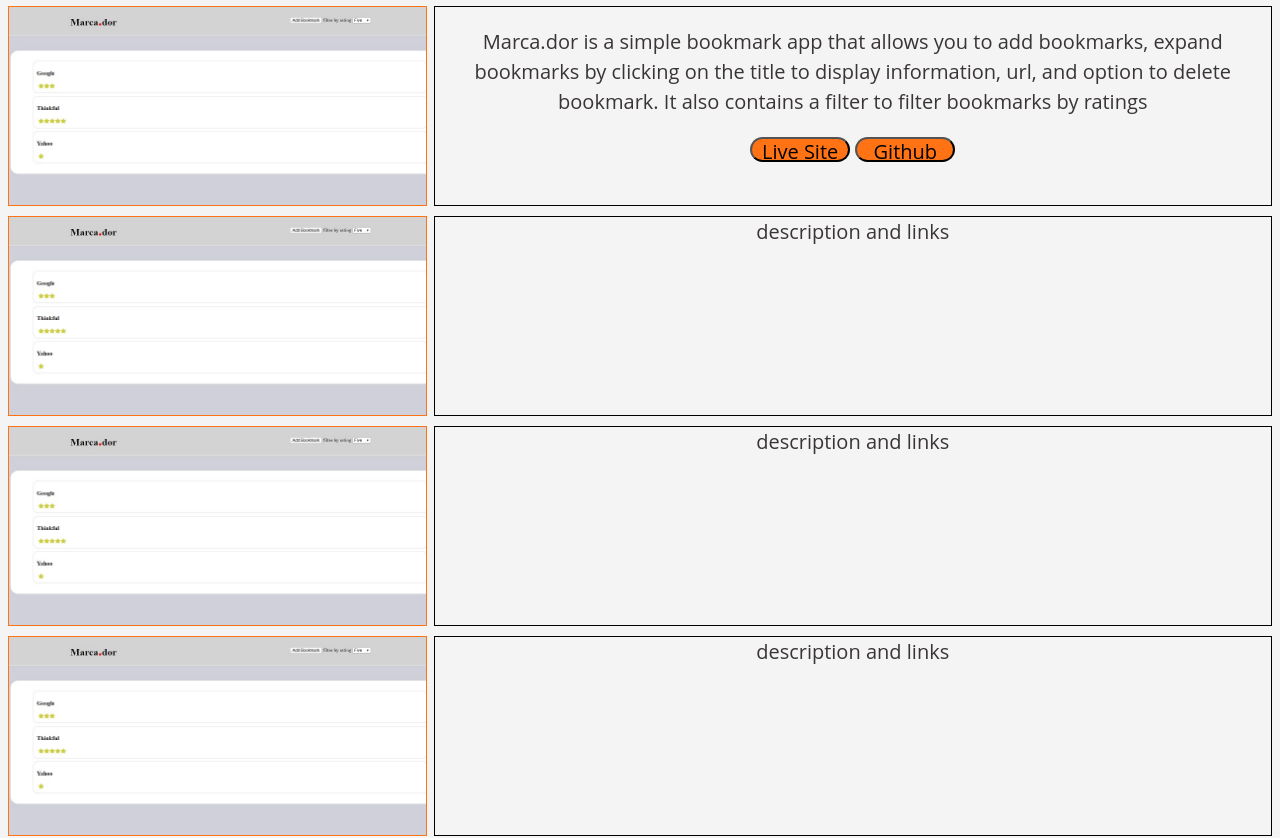
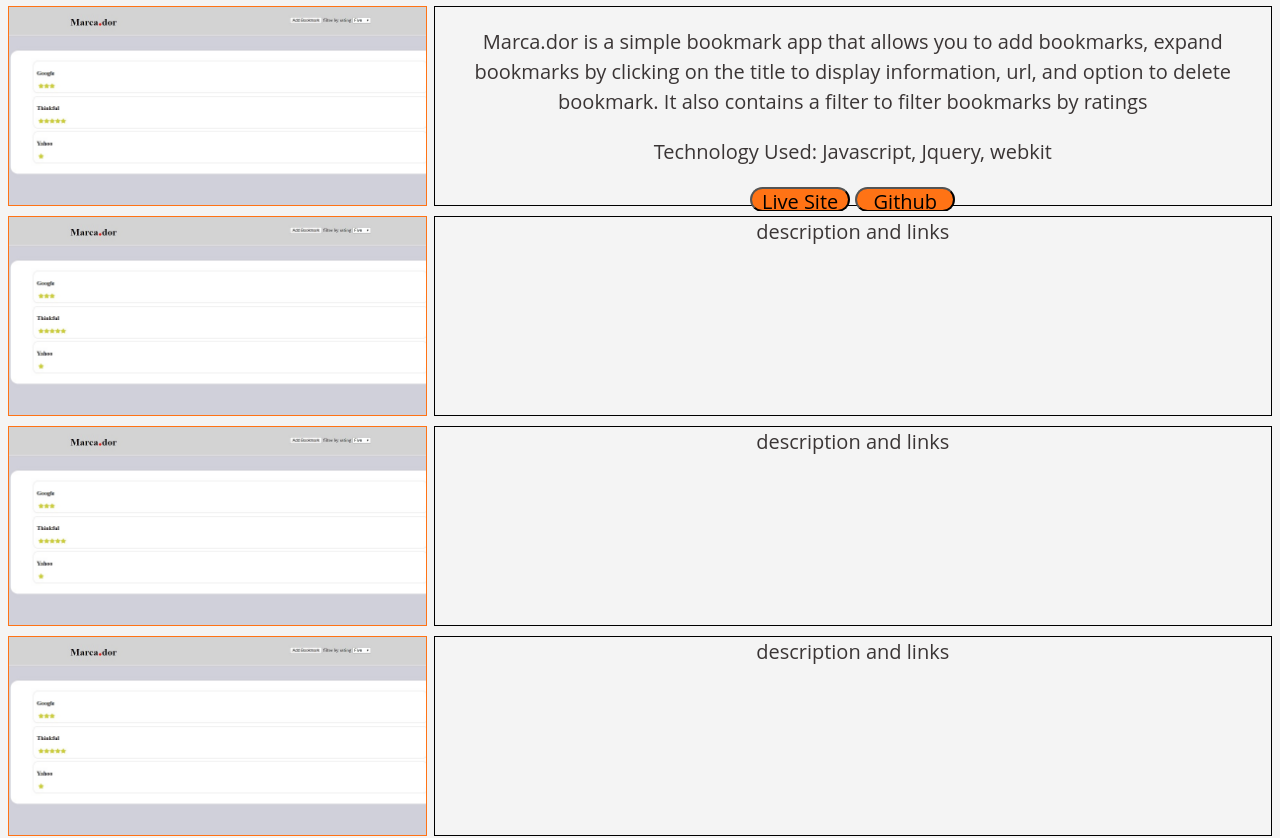
Before and after one commit to Maghion/portfolio-george, a plain HTML site: page index.html in a window 1280 px wide. Shown: the part 1000-1838 px from the top of the page. Drawn offline with nearby package versions, Linux system fonts and the light colour scheme.

Commit message:
added info

```diff
--- a/index.html
+++ b/index.html
@@ -33,6 +33,7 @@
             <div class="screenshotContainer"><img src='marcador.jpg' alt='Screenshot of the Marcador bookmark app' class='screenshot'></div>
             <div class="description">
                 <p>Marca.dor is a simple bookmark app that allows you to add bookmarks, expand bookmarks by clicking on the title to display information, url, and option to delete bookmark. It also contains a filter to filter bookmarks by ratings</p>
+                <p>Technology Used: Javascript, Jquery, webkit</p>
                 <a href='https://thinkful-ei-leopard.github.io/bookmark-george/dist/index.html'><button>Live Site</button></a>
                 <a href='https://github.com/thinkful-ei-leopard/bookmark-george/tree/gh-pages'><button>Github</button></a>
             </div>
```
